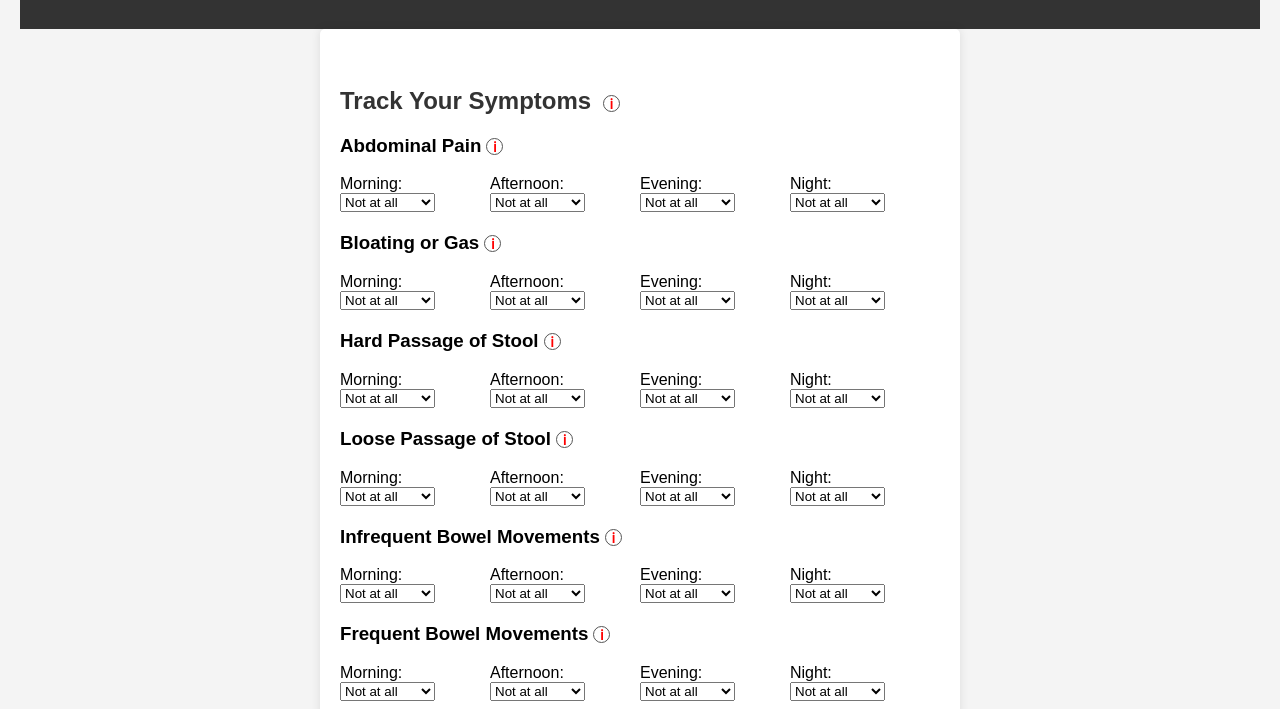
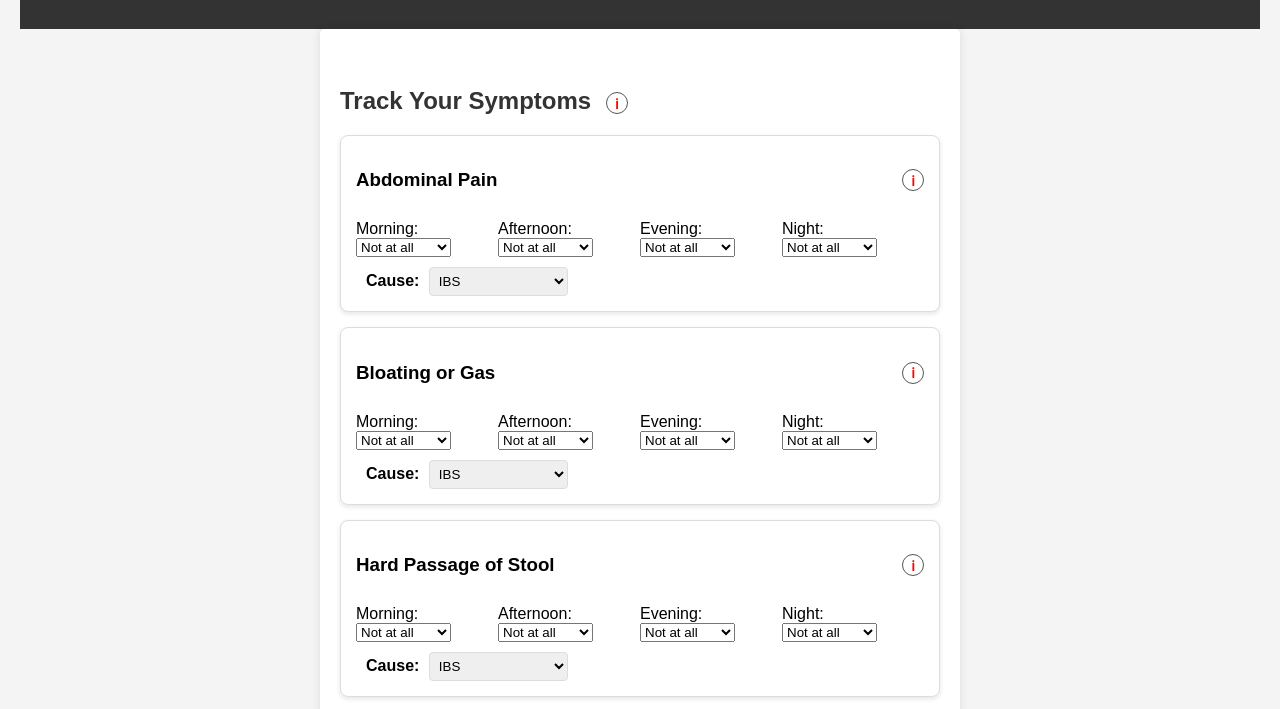
Before and after one commit to sujitkamaraj/BeyondTheGut, a website: page public/tracker.html in a window 1280 px wide. Shown: the part 91-800 px from the top of the page. Drawn offline with Linux system fonts and the light colour scheme; sample sign-in values are in the browser's storage.

Commit message:
changed layout and added cause

```diff
--- a/public/styles.css
+++ b/public/styles.css
@@ -51,7 +51,7 @@ button {
     cursor: pointer;
 }
 
-
+/*
 .symptom-entry {
     margin-bottom: 20px;
 }
@@ -65,7 +65,7 @@ button {
     flex: 1;
     margin-right: 10px;
 }
-
+*/
 .food-entry {
     margin-bottom: 20px;
 }
@@ -87,29 +87,50 @@ button {
     margin-bottom: 5px;
 }
 
+.symptom-entry {
+    background-color: #fff; /* White background for each box */
+    padding: 15px;
+    border-radius: 8px; /* Rounded corners */
+    box-shadow: 0 2px 5px rgba(0, 0, 0, 0.1); /* Soft shadow for depth */
+    margin-bottom: 15px; /* Space between symptom boxes */
+    border: 1px solid #ddd; /* Light border for separation */
+}
+
+.symptom-title {
+    display: flex;
+    align-items: center;
+    justify-content: space-between;
+}
+
+.symptom-details {
+    display: flex;
+    justify-content: space-between;
+    flex-wrap: wrap; /* Ensures elements wrap properly on smaller screens */
+    margin-top: 10px;
+}
+
+.symptom-details label {
+    flex: 1;
+    margin-right: 10px;
+}
+
+/* Ensures the info icon aligns properly */
 .info-icon {
     font-size: 14px;
-    margin-left: 5px;
+    margin-left: 8px;
     cursor: pointer;
     color: #ff0000;
     position: relative;
     display: inline-flex;
     align-items: center;
     justify-content: center;
-    width: 15px;  /* Set fixed width */
-    height: 15px; /* Set fixed height */
-    border-radius: 50%;  /* Makes it a circle */
-    border: 1.5px solid #555;  /* Circle border */
+    width: 20px;
+    height: 20px;
+    border-radius: 50%;
+    border: 1.5px solid #555;
     font-weight: bold;
     text-align: center;
 }
-
-/* Change color on hover */
-.info-icon:hover {
-    color: #007bff;
-    border-color: #007bff;
-}
-
 
 /* Tooltip Styling */
 .tooltip-text {
@@ -123,15 +144,34 @@ button {
     position: absolute;
     left: 50%;
     transform: translateX(-50%);
-    top: 25px;
+    top: 25px; /* Position BELOW the icon */
     font-size: 15px;
     white-space: normal;
     line-height: 1.5;
     z-index: 1000;
     box-shadow: 0 2px 10px rgba(0, 0, 0, 0.3);
+    opacity: 0;
+    transition: opacity 0.2s ease-in-out;
 }
 
 .info-icon:hover .tooltip-text {
     visibility: visible;
     opacity: 1;
 }
+
+
+.cause-selection {
+    margin-top: 10px;
+    padding-left: 10px;
+}
+
+.cause-selection label {
+    font-weight: bold;
+}
+
+.cause-selection select {
+    margin-left: 5px;
+    padding: 5px;
+    border-radius: 4px;
+    border: 1px solid #ddd;
+}
--- a/public/tracker.js
+++ b/public/tracker.js
@@ -58,13 +58,16 @@ symptoms.forEach(symptom => {
     let tooltip = document.createElement("span");
     tooltip.classList.add("tooltip-text");
     tooltip.innerHTML = symptomDefinitions[symptom]; // Multi-line symptom definition
-
-    // Append tooltip to the info icon
     infoIcon.appendChild(tooltip);
 
+    // Wrap symptom title and info icon together
+    let symptomTitle = document.createElement("div");
+    symptomTitle.classList.add("symptom-title");
 
-    let symptomTitle = document.createElement("h3");
-    symptomTitle.innerText = symptom;
+    let symptomName = document.createElement("h3");
+    symptomName.innerText = symptom;
+
+    symptomTitle.appendChild(symptomName);
     symptomTitle.appendChild(infoIcon);
 
     symptomDiv.appendChild(symptomTitle);
@@ -82,36 +85,32 @@ symptoms.forEach(symptom => {
     });
 
     symptomDiv.appendChild(symptomDetails);
+
+    // Add cause dropdown - fixing the method of creation
+    let causeDiv = document.createElement("div");
+    causeDiv.classList.add("cause-selection");
+
+    let causeLabel = document.createElement("label");
+    causeLabel.textContent = "Cause: ";
+
+    let causeSelect = document.createElement("select");
+    causeSelect.name = `${symptom}-cause`;
+
+    // Add options to the select element
+    causes.forEach(cause => {
+        let option = document.createElement("option");
+        option.value = cause;
+        option.textContent = cause;
+        causeSelect.appendChild(option);
+    });
+
+    causeLabel.appendChild(causeSelect);
+    causeDiv.appendChild(causeLabel);
+    symptomDiv.appendChild(causeDiv);
+
     symptomsContainer.appendChild(symptomDiv);
-    // symptomsContainer.appendChild(document.createElement("br"));
 });
 
-
-
-/*
-symptoms.forEach(symptom => {
-    let symptomDiv = document.createElement("div");
-    symptomDiv.innerHTML = `<h3>${symptom}</h3>`;
-
-    timesOfDay.forEach(time => {
-        let select = `<label>${time}: <select name="${symptom}-${time}">`;
-        severities.forEach(severity => {
-            select += `<option value="${severity}">${severity}</option>`;
-        });
-        select += `</select></label><br>`;
-        symptomDiv.innerHTML += select;
-    });
-
-    let causeSelection = `<p>Cause: `;
-    causes.forEach(cause => {
-        causeSelection += `<label><input type="radio" name="${symptom}-cause" value="${cause}"> ${cause}</label> `;
-    });
-    causeSelection += `</p>`;
-
-    symptomDiv.innerHTML += causeSelection;
-    symptomsContainer.appendChild(symptomDiv);
-});
-*/
 // Populate Food Consumption Section
 const foodContainer = document.getElementById("food-container");
 
@@ -142,19 +141,6 @@ timesOfDay.forEach(time => {
     foodDiv.appendChild(foodDetails);
     foodContainer.appendChild(foodDiv);
 });
-
-
-
-/*
-timesOfDay.forEach(time => {
-    let foodDiv = document.createElement("div");
-    foodDiv.innerHTML = `<h3>${time}</h3>
-        <label>Trigger Foods: <input type="text" name="${time}-trigger"></label><br>
-        <label>Non-Trigger Foods: <input type="text" name="${time}-nonTrigger"></label><br>
-        <label>Not Sure: <input type="text" name="${time}-unsure"></label><br>`;
-    foodContainer.appendChild(foodDiv);
-});
-*/
 
 // Submit Form
 document.getElementById("tracker-form").addEventListener("submit", async function(event) {
```
